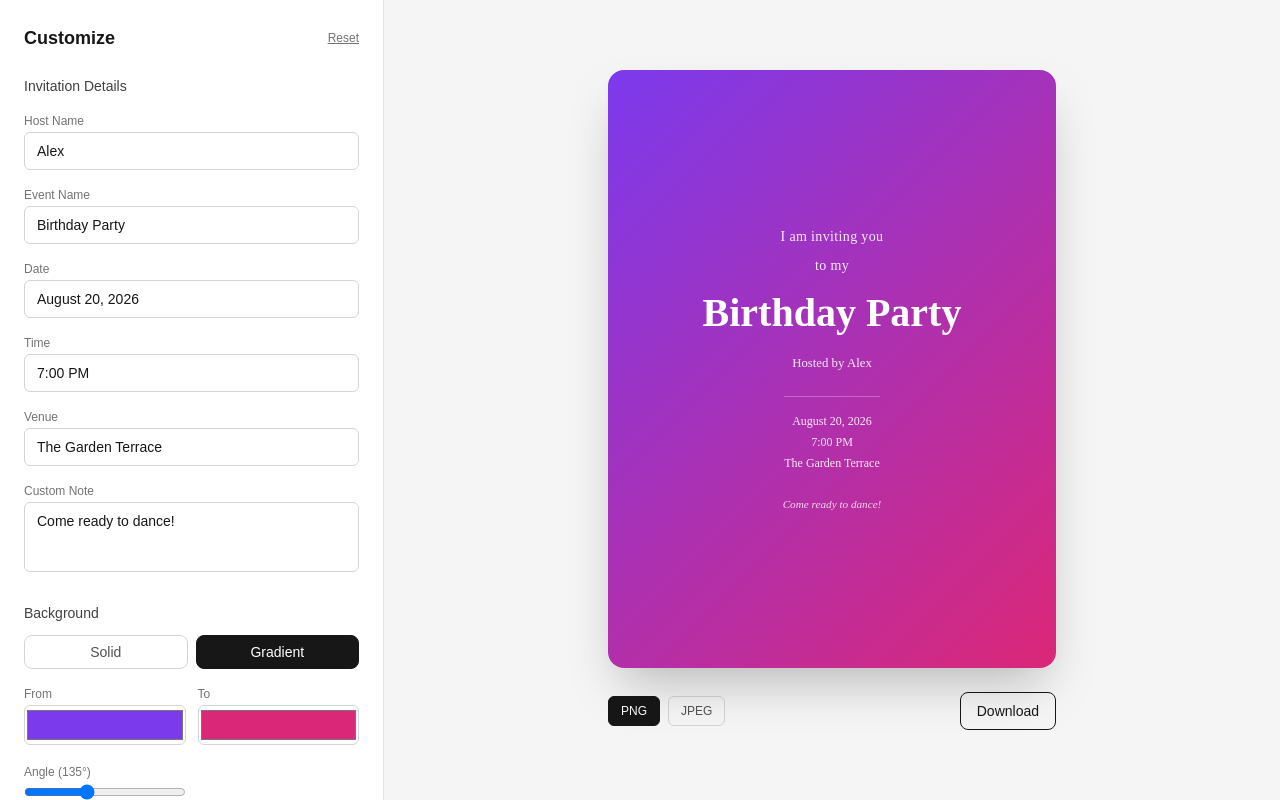
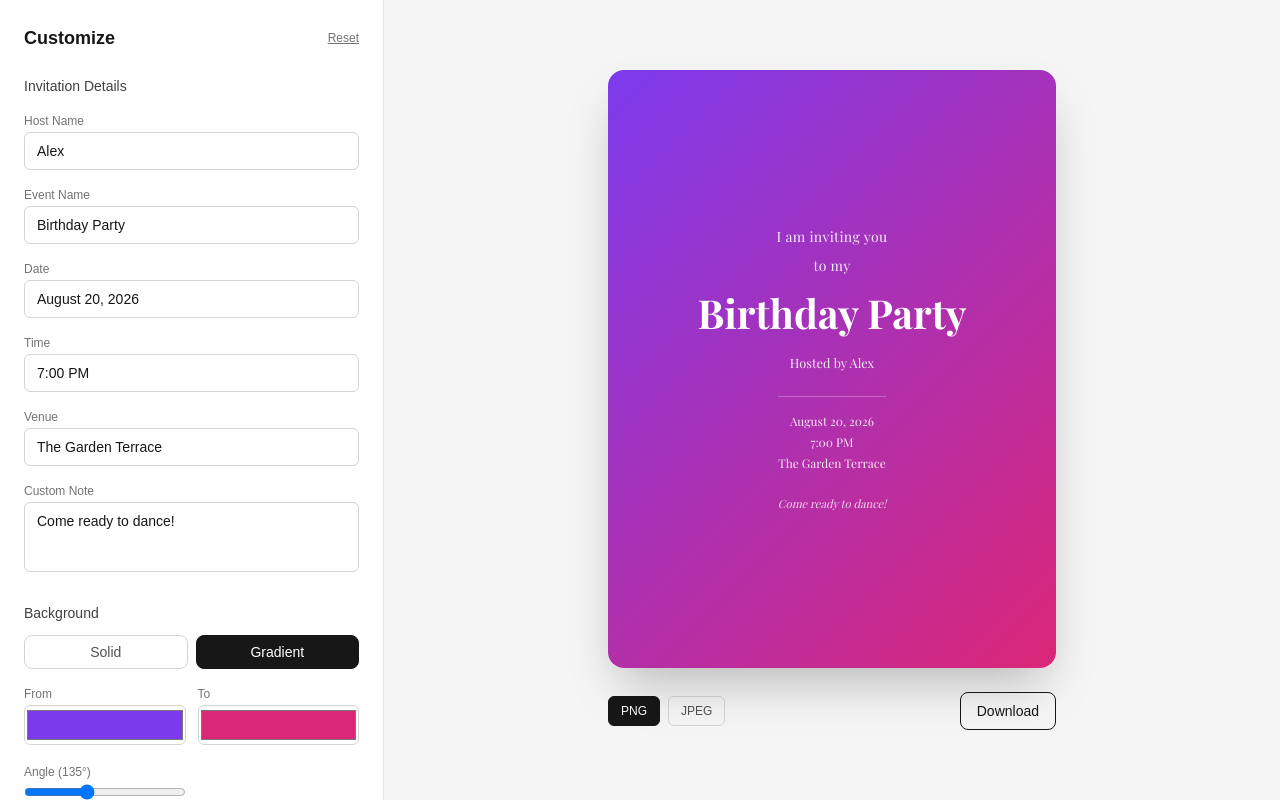
Before and after one commit to neducod/party-card, a Next.js app: page / in a window 1280 px wide. Built offline with nearby package versions, Linux system fonts and the light colour scheme.

Commit message:
done this mini project

```diff
--- a/app/layout.tsx
+++ b/app/layout.tsx
@@ -17,13 +17,19 @@ export const metadata: Metadata = {
   description: "Generated by create next app",
 };
 
-export default function RootLayout({ children }: LayoutProps<"/">) {
+
+
+
+export default function RootLayout({ children }: { children: React.ReactNode }) {
   return (
-    <html
-      lang="en"
-      className={`${geistSans.variable} ${geistMono.variable} h-full antialiased`}
-    >
-      <body className="min-h-full flex flex-col">{children}</body>
+    <html lang="en">
+      <head>
+        <link
+          href="https://fonts.googleapis.com/css2?family=Great+Vibes&family=Inter:wght@400;600&family=Playfair+Display:wght@400;700&family=Poppins:wght@400;600&family=Space+Mono&display=swap"
+          rel="stylesheet"
+        />
+      </head>
+      <body>{children}</body>
     </html>
   );
 }
```
